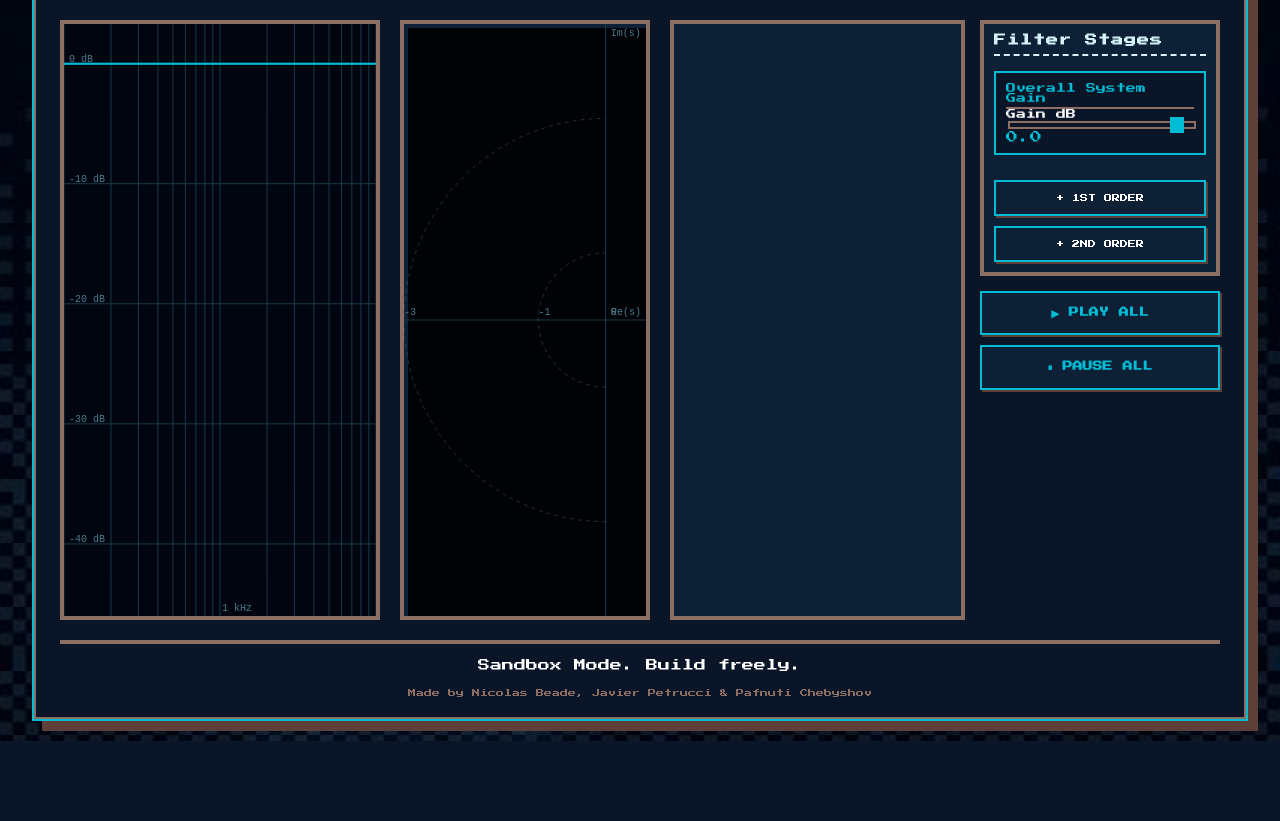
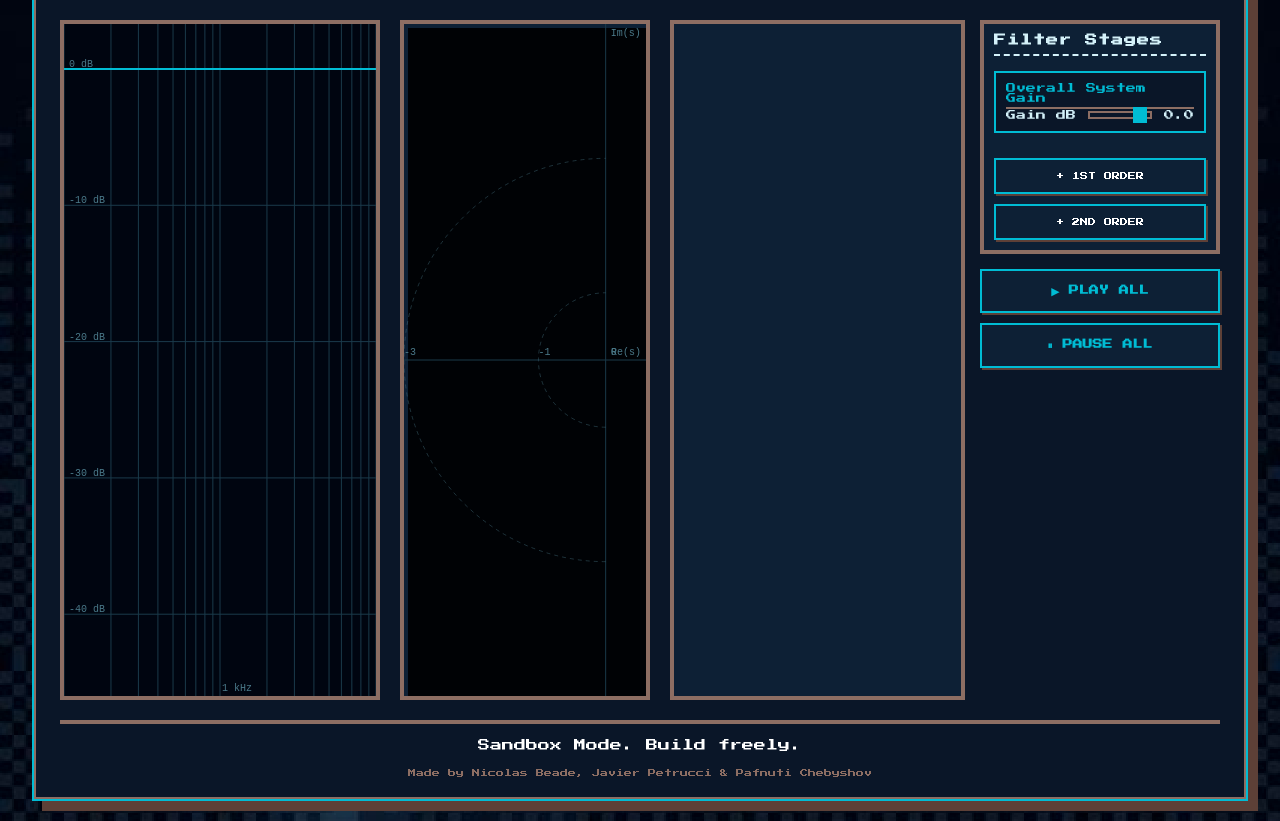
Before and after one commit to NicoBeade/chebygame, a plain HTML site: page index.html in a window 1280 px wide. Shown: the part 97-918 px from the top of the page. Before the commit the page ends 838 px from the top, so only its background shows below. Drawn offline with Linux system fonts and the light colour scheme.

Commit message:
Fix Gain card overlap by adding .param-row styles and expand panel height to 680px for full Sandbox stage visibility

```diff
--- a/css/style.css
+++ b/css/style.css
@@ -178,7 +178,7 @@ h2 {
     background: #000510;
     border: 4px solid var(--primary);
     position: relative;
-    height: 600px;
+    height: 680px;
     overflow: hidden;
     box-shadow: inset 4px 4px 0px var(--bg-panel);
 }
@@ -196,7 +196,7 @@ h2 {
     /* slightly darker to differentiate */
     border: 4px solid var(--primary);
     position: relative;
-    height: 600px;
+    height: 680px;
     overflow: hidden;
     box-shadow: inset 4px 4px 0px var(--bg-panel);
 }
@@ -213,7 +213,7 @@ h2 {
     display: flex;
     flex-direction: column;
     gap: 15px;
-    height: 600px;
+    height: 680px;
 }
 
 #controls-area * {
@@ -359,11 +359,24 @@ button.active:hover {
     background: var(--bg-dark);
     border: 2px solid var(--primary);
     padding: 5px 10px;
-    height: 110px;
+    height: 125px;
     flex-shrink: 0;
     display: flex;
     flex-direction: column;
     justify-content: space-evenly;
+}
+
+.param-row {
+    display: flex;
+    justify-content: space-between;
+    align-items: center;
+    gap: 10px;
+}
+
+.param-row span {
+    color: var(--font-dark);
+    font-size: 10px;
+    white-space: nowrap;
 }
 
 #global-gain-card {
--- a/index.html
+++ b/index.html
@@ -5,7 +5,7 @@
     <meta charset="UTF-8">
     <meta name="viewport" content="width=device-width, initial-scale=1.0">
     <title>ChebyGame - Retro Filter Design</title>
-    <link rel="stylesheet" href="css/style.css?v=4">
+    <link rel="stylesheet" href="css/style.css?v=5">
 </head>
 
 <body>
```
